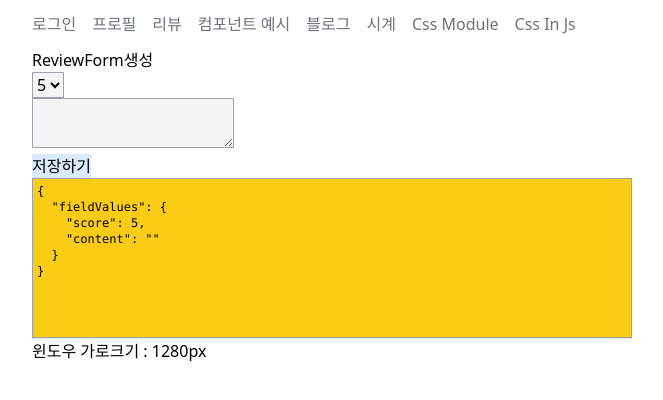
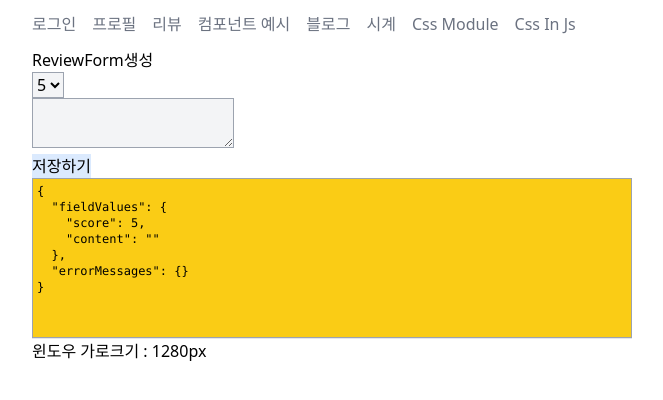
Before and after one commit to yoonakim1027/myproj-react, a React (Create React App) app: page /reviews/new in a window 1280 px wide. Shown: the top 400 px of the page, without its empty margins (308-971 px from the left). Built offline with nearby package versions, Linux system fonts and the light colour scheme.

Commit message:
Review 폼 에러메세지를 상탯값으로 처리

```diff
--- a/src/components/ReviewForm.jsx
+++ b/src/components/ReviewForm.jsx
@@ -2,7 +2,13 @@
 // handleFieldChange : 각 필드 값이 변화 시에 호출
 // handleSubmit : 인자없는 함수. submit 시에 호출.
 
-function ReviewForm({ fieldValues, handleFieldChange, handleSubmit, loading }) {
+function ReviewForm({
+  fieldValues,
+  errorMessages,
+  handleFieldChange,
+  handleSubmit,
+  loading,
+}) {
   const handleClickedSubmitButton = () => {
     if (handleSubmit) {
       handleSubmit();
@@ -29,6 +35,7 @@
           <option>4</option>
           <option>5</option>
         </select>
+        <div className="text-red-400">{errorMessages.score}</div>
       </div>
       <div>
         <textarea
@@ -38,6 +45,7 @@
           className="bg-gray-100 border border-gray-400"
           disabled={loading}
         />
+        <div className="text-red-400">{errorMessages.content}</div>
       </div>
       <div>
         <button
--- a/src/pages/reviews/ReviewForm.jsx
+++ b/src/pages/reviews/ReviewForm.jsx
@@ -17,6 +17,7 @@
       score: 5,
       content: '',
     });
+  const [errorMessages, setErrorMessages] = useState({});
 
   useEffect(() => {
     const fetchReview = async () => {
@@ -40,6 +41,7 @@
   const saveReview = async () => {
     setLoading(true);
     setError(null);
+    setErrorMessages({});
 
     const url = !reviewId
       ? `/shop/api/reviews/`
@@ -55,6 +57,8 @@
     } catch (e) {
       setError(e);
       console.error(e);
+
+      setErrorMessages(e.response.data);
     }
 
     setLoading(false);
@@ -69,11 +73,16 @@
       </h2>
       <ReviewForm
         fieldValues={fieldValues}
+        errorMessages={errorMessages}
         handleFieldChange={handleFieldChange}
         handleSubmit={saveReview}
         loading={loading}
       />
-      <DebugStates reviewId={reviewId} fieldValues={fieldValues} />
+      <DebugStates
+        reviewId={reviewId}
+        fieldValues={fieldValues}
+        errorMessages={errorMessages}
+      />
     </div>
   );
 }
```
